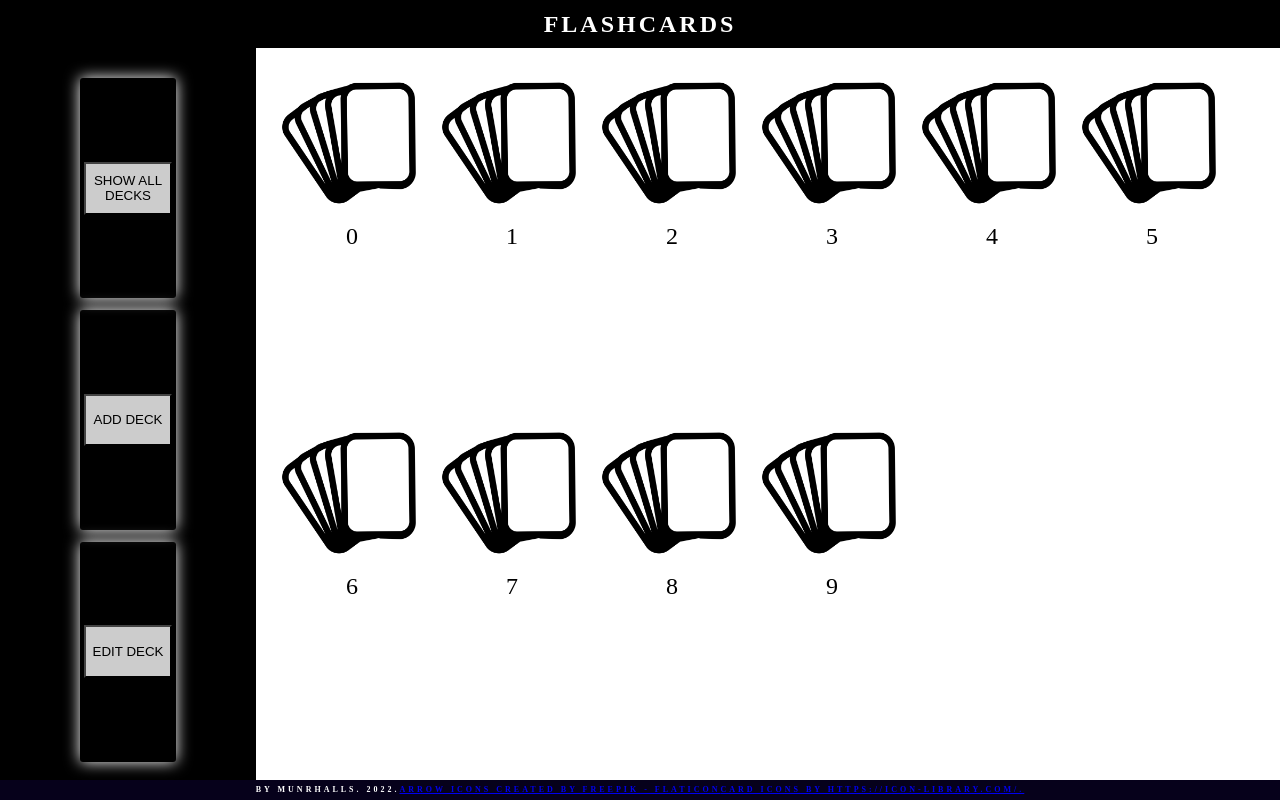
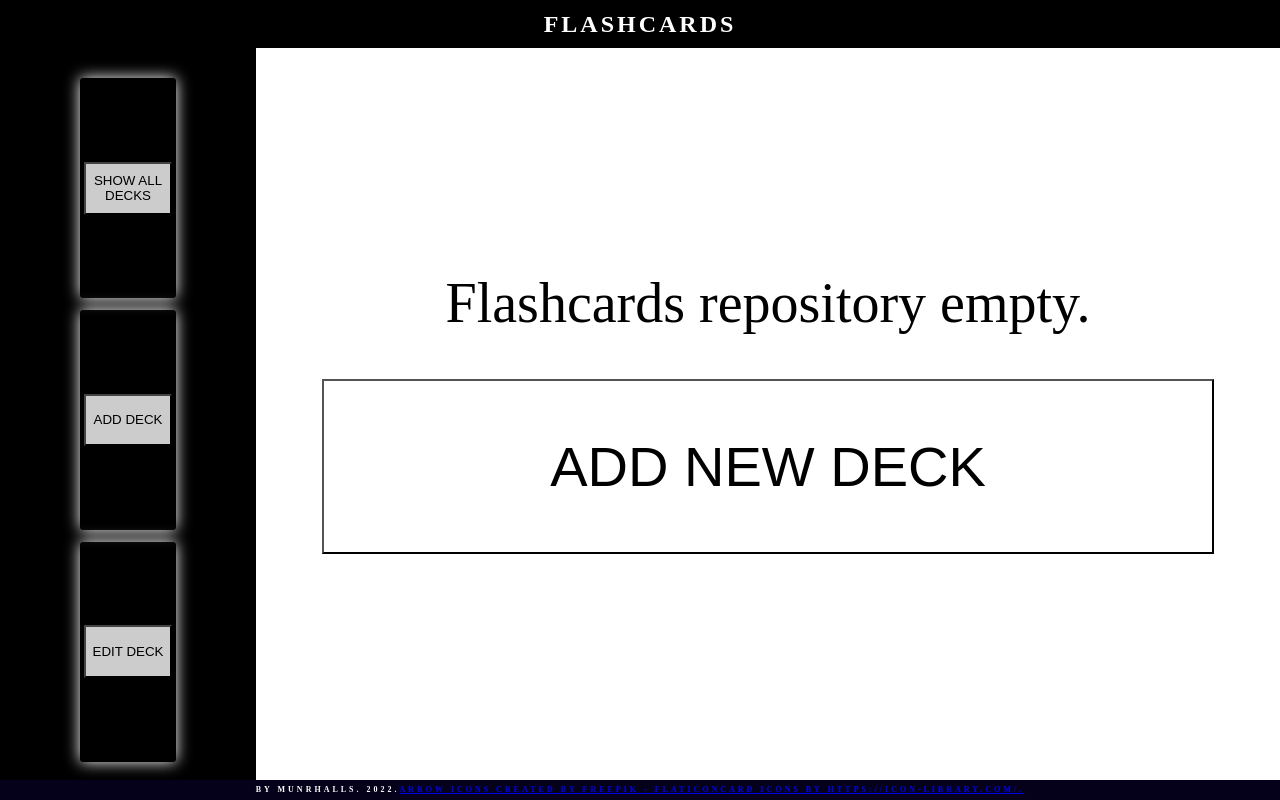
Before and after one commit to munrhalls/Oxus-Flashcards, a React (Create React App) app: page / in a window 1280 px wide. Built offline with nearby package versions, Linux system fonts and the light colour scheme.

Commit message:
big btn when 0 flashcards + msg

```diff
--- a/src/Decks/Decks.css
+++ b/src/Decks/Decks.css
@@ -38,3 +38,27 @@
     font-size: 1.5rem;
     text-align: center;
 }
+
+.SymbolDecks__noDecks {
+    width: 100%;
+    height: 100%;
+    display: flex;
+    flex-direction: column;
+    justify-content: center;
+    align-items: center;
+}
+.SymbolDecks__noDecksMsg {
+    font-size: 3.5rem;
+}
+
+.SymbolDecks__noDecksMsg__addBtn {
+    margin-top: 3rem;
+    cursor: pointer;
+    background-color: #fff;
+    width: 90%;
+    height: 25%;
+    text-transform: capitalize;
+    color: #000;
+    font-size: 3.5rem;
+
+}
--- a/src/Decks/SymbolDecks.js
+++ b/src/Decks/SymbolDecks.js
@@ -3,11 +3,25 @@ import { SymbolDeck } from "./SymbolDeck";
 import { uuidv4 } from "@firebase/util";
 
 export const SymbolDecks = ({ decks }) => {
+  decks = [];
   return (
     <div className="SymbolDecks">
-      {decks.map((deck) => {
-        return <SymbolDeck key={uuidv4()} deck={deck} />;
-      })}
+      {decks.length ? (
+        decks.map((deck) => {
+          return <SymbolDeck key={uuidv4()} deck={deck} />;
+        })
+      ) : (
+        <div className="SymbolDecks__noDecks">
+          <div clasName="SymbolDecks__noDecksMsg">
+            <h1 className="SymbolDecks__noDecksMsg">
+              Flashcards repository empty.
+            </h1>
+          </div>
+          <button className="SymbolDecks__noDecksMsg__addBtn">
+            ADD NEW DECK
+          </button>
+        </div>
+      )}
     </div>
   );
 };
```
